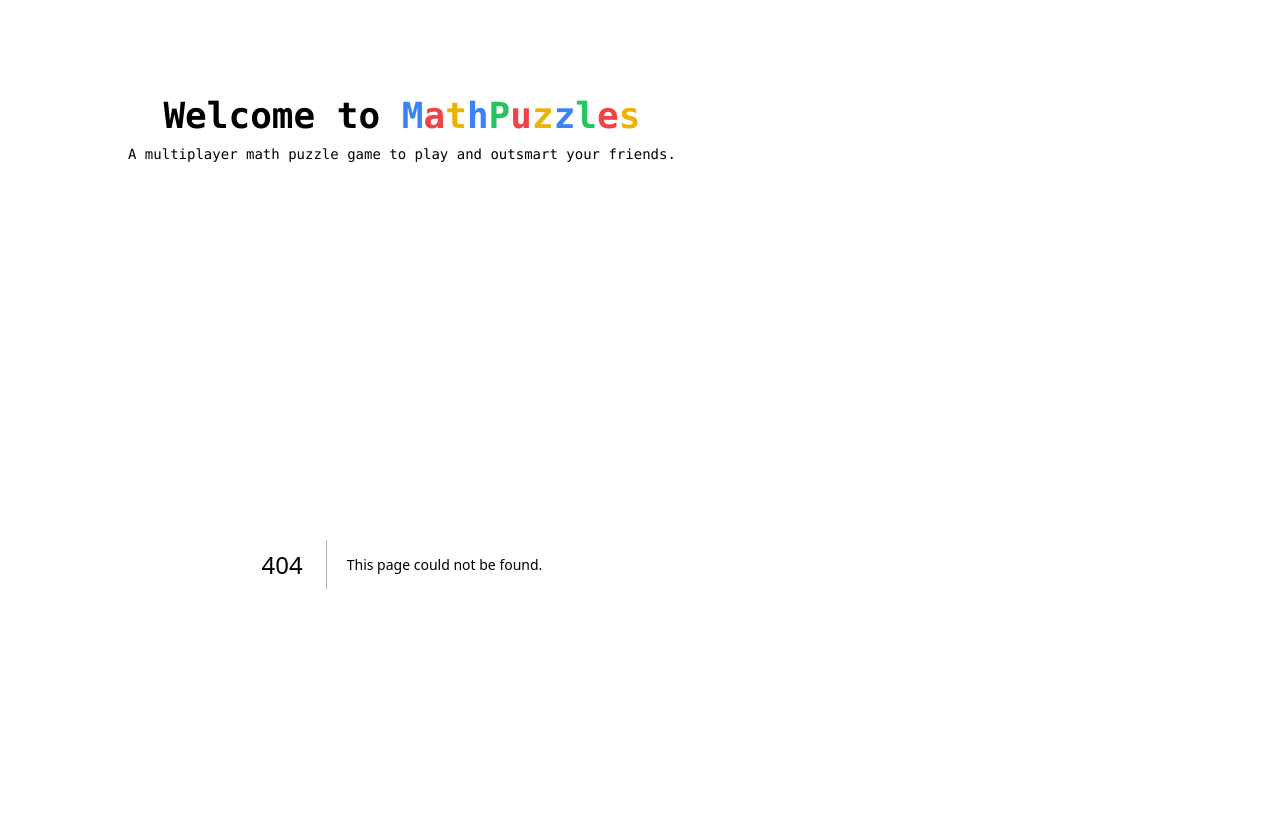
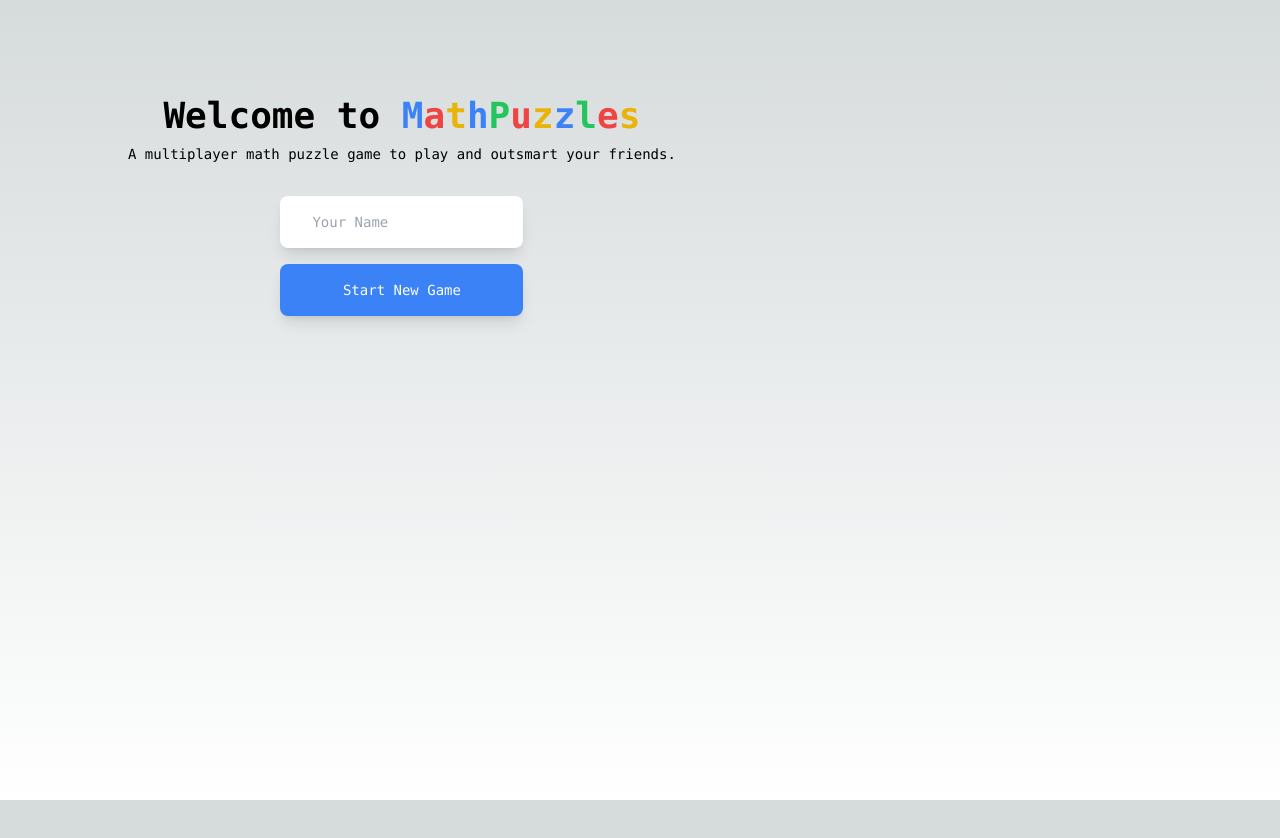
Before and after one commit to beerose/supabase-realtime-math-game, a Next.js app: page /new-game in a window 1280 px wide. Before the commit this address had no page. Shown: the top 838 px of the page. After the commit the page ends 800 px from the top, so only its background shows below. Built offline with nearby package versions, Linux system fonts and the light colour scheme.

Commit message:
new game form

```diff
--- /dev/null
+++ b/app/new-game/page.tsx
@@ -0,0 +1,36 @@
+'use client'
+
+import { FormEvent, useState } from 'react'
+
+export default function NewGamePage() {
+  const [name, setName] = useState('')
+
+  const handleSubmit = async (event: FormEvent<HTMLFormElement>) => {
+    event.preventDefault()
+    sessionStorage.setItem('name', name)
+    const gameId = Math.random().toString(36).substring(7)
+    // TODO: create room in supabase
+
+    window.location.href = `/${gameId}`
+  }
+
+  return (
+    <form
+      className="flex flex-col items-center justify-center mt-8"
+      onSubmit={handleSubmit}
+    >
+      <input
+        className="px-8 py-4 bg-white text-black rounded-lg shadow-lg"
+        placeholder="Your Name"
+        value={name}
+        onChange={(e) => setName(e.target.value)}
+      />
+      <button
+        className="mt-4 w-full px-8 py-4 bg-blue-500 text-white rounded-lg shadow-lg"
+        type="submit"
+      >
+        Start New Game
+      </button>
+    </form>
+  )
+}
```
